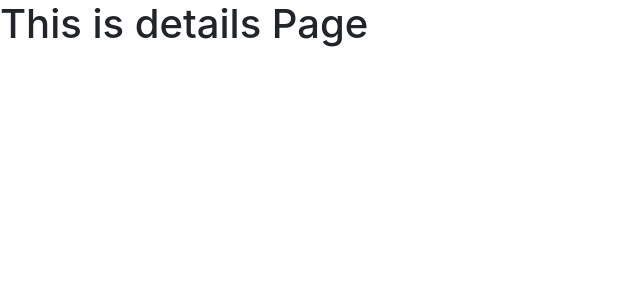
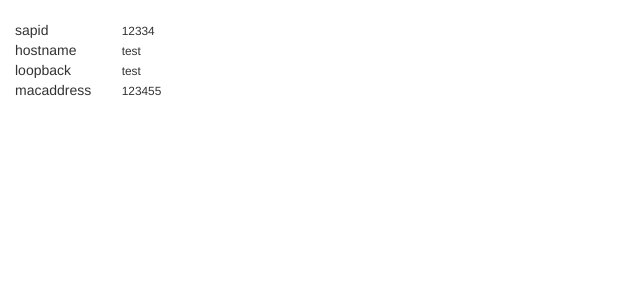
Before and after one commit to vattikondahemanth/ciscoexam, a Django app: page /cisco/4/ in a window 1280 px wide. Shown: the top 300 px of the page, without its empty margins (0-640 px from the left). Run offline with Django 3.2, Linux system fonts and the light colour scheme; data comes from the database, SQL or seed files in the repository; some libraries are stand-ins or nearby versions.

Commit message:
added a detail view without bootstrap css

```diff
--- a/crudapp/models.py
+++ b/crudapp/models.py
@@ -9,6 +9,3 @@ class CiscoModel(models.Model):
     hostname = models.CharField(max_length=18, blank = True, null = True)
     loopback = models.CharField(max_length=18, blank = True, null = True)
     macaddress = models.CharField(max_length=18, blank = True, null = True)
-
-    def __str__(self):
-        return self.sapid
--- a/crudapp/templates/cisco-detail.html
+++ b/crudapp/templates/cisco-detail.html
@@ -1,25 +1,40 @@
-{% load widget_tweaks %}
-<!DOCTYPE html>
-<html>
+{% extends 'base.html' %}
+{% block content %}
 
-<head>
-    <title>Cisco Detail Model</title>
-    <meta charset="utf-8">
-    <meta name="viewport" content="width=device-width, initial-scale=1">
-    <link rel="stylesheet" href="https://stackpath.bootstrapcdn.com/bootstrap/4.1.3/css/bootstrap.min.css"
-        integrity="sha384-MCw98/SFnGE8fJT3GXwEOngsV7Zt27NXFoaoApmYm81iuXoPkFOJwJ8ERdknLPMO" crossorigin="anonymous">
-    <style type="text/css">
-        <style>
-    </style>
-    </style>
+<div class="container-fluid">
+    <div class="row">
+        <div class="col-md-1 col-xs-1 col-sm-1"></div>
+        <div class="col-md-10 col-xs-10 col-sm-10 ">
+            <br />
+        </div>
+        <div class="col-md-1 col-xs-1 col-sm-1">
+        </div>
+    </div>
+    <div class="row">
+        <div class="col-md-1 col-xs-1 col-sm-1">sapid</div>
+        <div class="col-md-10 col-xs-10 col-sm-10">
+            <small class="form-label">{{ ciscomodel.sapid }}</small>
+        </div>
+    </div>
+    <div class="row">
+        <div class="col-md-1 col-xs-1 col-sm-1">hostname</div>
+        <div class="col-md-10 col-xs-10 col-sm-10">
+            <small class="form-label">{{ ciscomodel.hostname }}</small>
+        </div>
+    </div>
+    <div class="row">
+        <div class="col-md-1 col-xs-1 col-sm-1">loopback</div>
+        <div class="col-md-10 col-xs-10 col-sm-10">
+            <small class="form-label">{{ ciscomodel.loopback }}</small>
+        </div>
+    </div>
+    <div class="row">
+        <div class="col-md-1 col-xs-1 col-sm-1">macaddress</div>
+        <div class="col-md-10 col-xs-10 col-sm-10">
+            <small class="form-label">{{ ciscomodel.macaddress }}</small>
+        </div>
+    </div>
+    </div>
+</div>
 
-</head>
-
-<body>
-    <h1>This is details Page</h1>
-</div>
-<script src="https://code.jquery.com/jquery-3.3.1.slim.min.js" integrity="sha384-q8i/X+965DzO0rT7abK41JStQIAqVgRVzpbzo5smXKp4YfRvH+8abtTE1Pi6jizo" crossorigin="anonymous"></script>
-<script src="https://cdnjs.cloudflare.com/ajax/libs/popper.js/1.14.3/umd/popper.min.js" integrity="sha384-ZMP7rVo3mIykV+2+9J3UJ46jBk0WLaUAdn689aCwoqbBJiSnjAK/l8WvCWPIPm49" crossorigin="anonymous"></script>
-<script src="https://stackpath.bootstrapcdn.com/bootstrap/4.1.3/js/bootstrap.min.js" integrity="sha384-ChfqqxuZUCnJSK3+MXmPNIyE6ZbWh2IMqE241rYiqJxyMiZ6OW/JmZQ5stwEULTy" crossorigin="anonymous"></script>
-</body>
-</html>
+{% endblock %}
```
